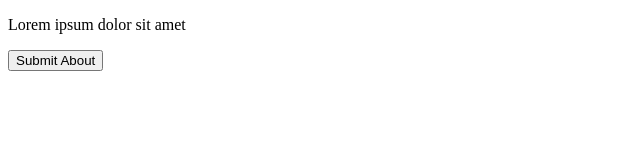
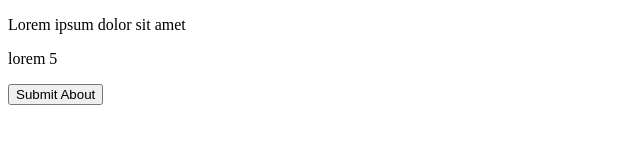
Before and after one commit to Mohamed-Shaheedullah/splitmate, a plain HTML site: page about.html in a window 1280 px wide. Shown: the whole page, without its empty margins (0-640 px from the left). Drawn offline with Linux system fonts and the light colour scheme.

Commit message:
updated about

```diff
--- a/about.html
+++ b/about.html
@@ -7,6 +7,7 @@
 </head>
 <body>
     <p>Lorem ipsum dolor sit amet</p>
+    <p>lorem 5</p>
     <button>Submit About</button>
 </body>
 </html>
```
